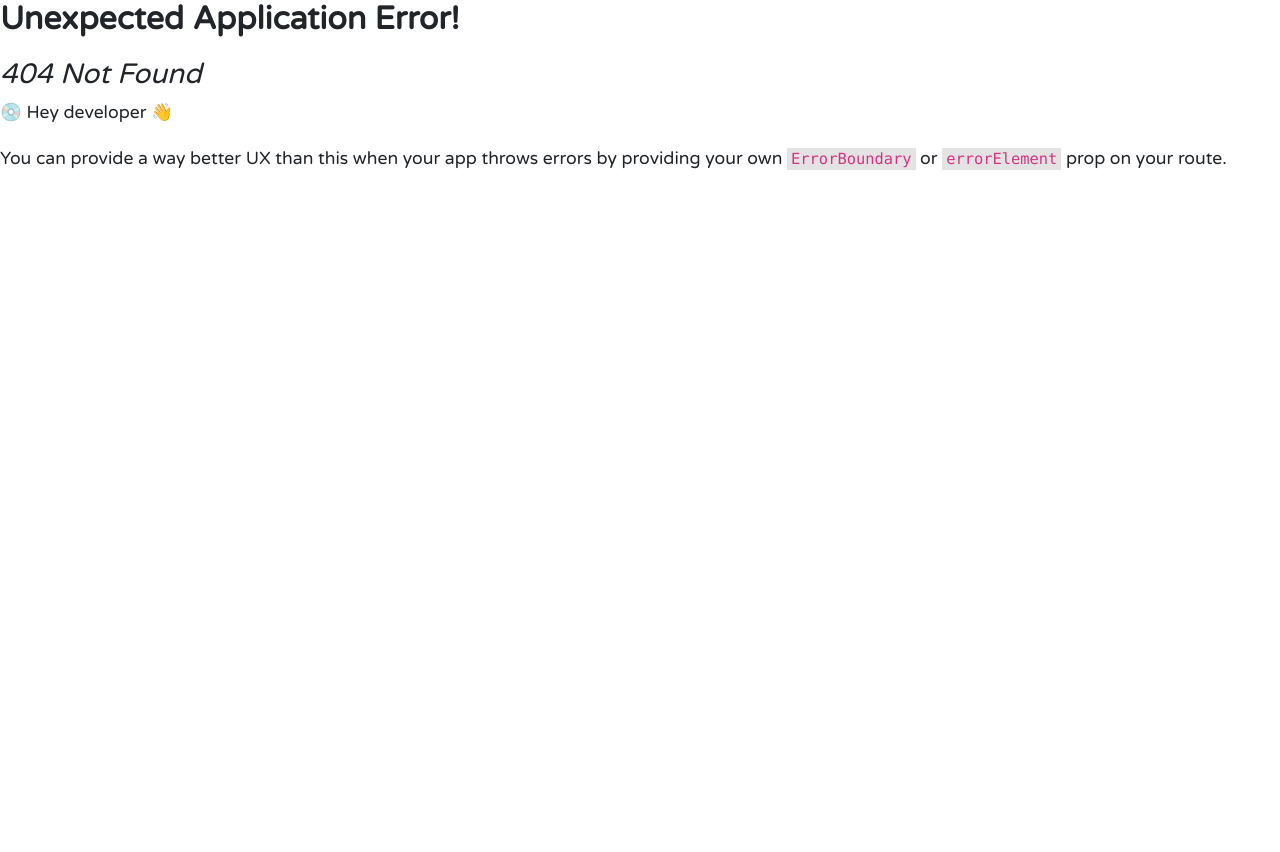
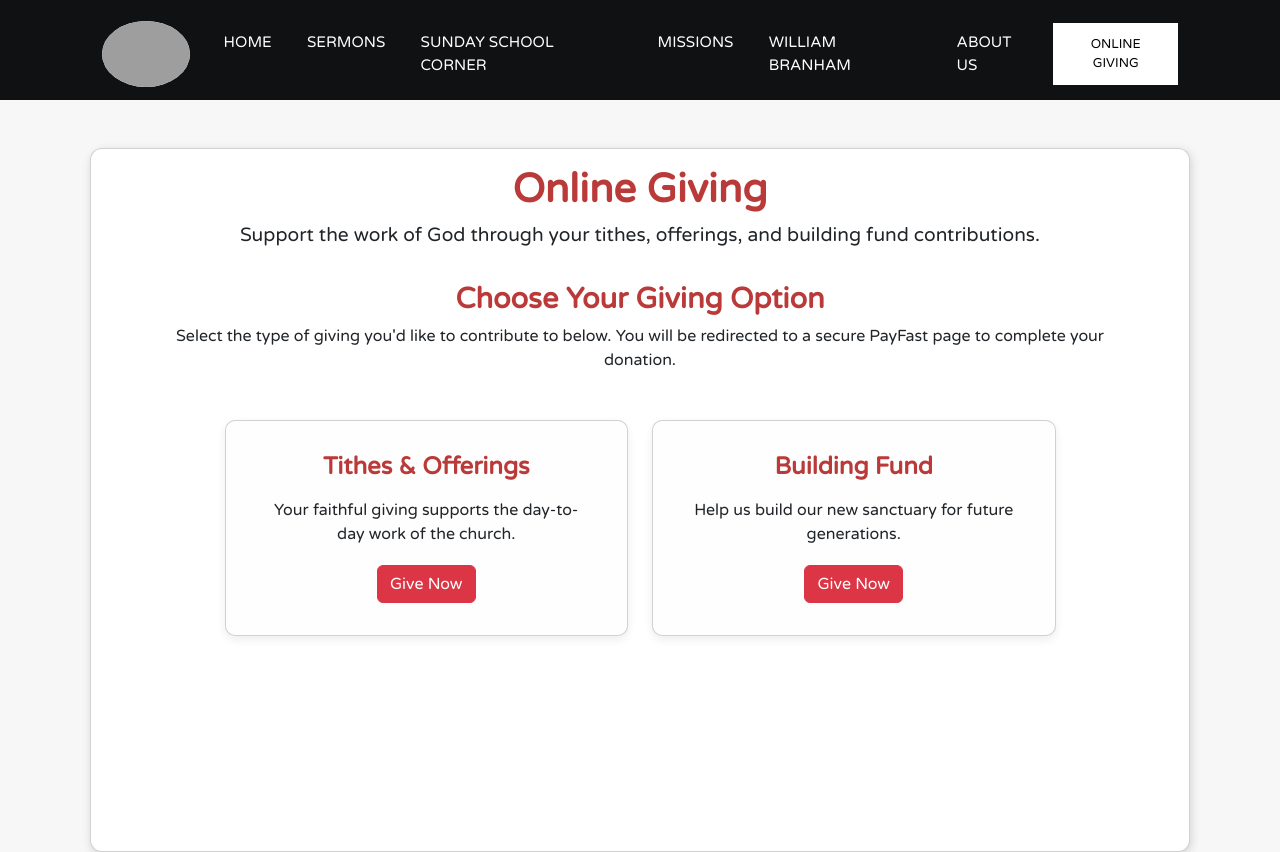
Before and after one commit to DelaneKay/Benoni-City-Tabernacle-Website, a React (Create React App) app: page /online-giving in a window 1280 px wide. Before the commit this address had no page. Shown: the top 852 px of the page. Before the commit the page ends 800 px from the top, so only its background shows below. Built offline with nearby package versions, Linux system fonts and the light colour scheme; no server answers; grey boxes are pictures that could not be loaded.

Commit message:
Added the online giving text

```diff
--- a/src/App.js
+++ b/src/App.js
@@ -1,21 +1,22 @@
 import './App.css';
 import { createBrowserRouter, createRoutesFromElements, Route, RouterProvider } from 'react-router-dom';
 
-import { AboutUs, Homepage, Missionary, RootLayout, Sermons, SundaySchool, SundaySchoolJunior, WilliamBranham, LiveStream } from './components/pages';
+import { AboutUs, Homepage, Missionary, RootLayout, Sermons, SundaySchool, SundaySchoolJunior, WilliamBranham, LiveStream, OnlineGiving } from './components/pages';
 import { SkeletonTheme } from 'react-loading-skeleton';
 
 function App() {
 
   const router = createBrowserRouter(createRoutesFromElements(
     <Route path='/' element={<RootLayout/>}>
-      <Route index element={<Homepage/>}></Route>
-      <Route path='/sermons' element={<Sermons/>}></Route>
-      <Route path='/sunday-school' element={<SundaySchool/>}></Route>
-      <Route path='/missionary' element={<Missionary/>}></Route>
-      <Route path='/sunday-school/presentations' element={<SundaySchoolJunior/>}></Route>
-      <Route path='/william-branham' element={<WilliamBranham/>}></Route>
-      <Route path='/about-us' element={<AboutUs/>}></Route>
+      <Route index element={<Homepage/>} />
+      <Route path='/sermons' element={<Sermons/>} />
+      <Route path='/sunday-school' element={<SundaySchool/>} />
+      <Route path='/missionary' element={<Missionary/>} />
+      <Route path='/sunday-school/presentations' element={<SundaySchoolJunior/>} />
+      <Route path='/william-branham' element={<WilliamBranham/>} />
+      <Route path='/about-us' element={<AboutUs/>} />
       <Route path='/watch-live' element={<LiveStream />} />
+      <Route path="/online-giving" element={<OnlineGiving />} />
     </Route>
   ))
 
--- a/src/components/pages/homepage/sections/Navigation/Navigation.js
+++ b/src/components/pages/homepage/sections/Navigation/Navigation.js
@@ -1,6 +1,6 @@
 import React, { useEffect, useState }  from 'react';
 import { Container, Navbar, Nav, Button } from 'react-bootstrap';
-import { Link, useLocation } from 'react-router-dom';
+import { Link, useLocation, useNavigate } from 'react-router-dom';
 import { FaTimes, FaBars } from 'react-icons/fa';
 
 // Logo
@@ -19,6 +19,8 @@ const Navigation = () => {
 
   // Get the current location (route)
   const location = useLocation();
+
+  const navigate = useNavigate();
 
   // Set whether the navbar should be transparent based on the route
   const isHomePage = location.pathname === '/'; // Make transparent on HomePage
@@ -110,7 +112,10 @@ const Navigation = () => {
                 >
                   ABOUT US
                 </Nav.Link>
-                  <Button className='nav-btn' variant='light' onClick={() => setExpanded(false)}>ONLINE GIVING</Button>
+                  <Button className='nav-b' variant='light' onClick={() => {
+                    setExpanded(false);
+                    navigate('/online-giving');
+                  }}>ONLINE GIVING</Button>
                 </Nav>
             </Navbar.Collapse>
           </Container>
--- a/src/components/pages/index.js
+++ b/src/components/pages/index.js
@@ -7,3 +7,4 @@ export { default as SundaySchoolJunior } from "./sundayschooljunior/SundaySchool
 export { default as WilliamBranham } from "./williambranham/WilliamBranham"
 export { default as AboutUs } from "./aboutus/AboutUs"
 export { default as LiveStream} from "./sermons/sections/Livestream/Livestream"
+export { default as OnlineGiving} from "./onlinegiving/OnlineGiving"
--- /dev/null
+++ b/src/components/pages/onlinegiving/OnlineGiving.css
@@ -0,0 +1,69 @@
+.navbar-background-placeholder {
+    height: 100px;
+    background-color: #0f1113;
+  }
+
+  .giving-wrapper {
+    padding: 3rem 1rem;
+    display: flex;
+    justify-content: center;
+    background-color: #f7f7f7;
+    min-height: 100vh;
+  }
+
+  .giving-card {
+    background: #fff;
+    border-radius: 12px;
+    padding: 0rem 2rem;
+    width: 100%;
+    max-width: 1100px;
+  }
+
+  .shadow-card {
+    box-shadow: 0 4px 10px rgba(0, 0, 0, 0.1), 4px 0 10px rgba(0, 0, 0, 0.05);
+  }
+
+  .giving-title {
+    font-size: 2.5rem;
+    font-weight: bold;
+    text-align: center;
+    color: #b93a38;
+  }
+
+  .giving-subtitle {
+    text-align: center;
+    font-size: 1.2rem;
+    margin-bottom: 2rem;
+  }
+
+  .giving-option-title {
+    color: #b93a38;
+    font-size: 1.8rem;
+    font-weight: 600;
+    text-align: center;
+  }
+
+  .giving-description {
+    text-align: center;
+    font-size: 1rem;
+  }
+
+  .giving-box {
+    background-color: #fefefe;
+    padding: 1rem 1.5rem;
+    border-radius: 10px;
+    box-shadow: 0px 4px 10px rgba(0,0,0,0.07);
+    text-align: center;
+  }
+
+  .giving-box-title {
+    font-size: 1.5rem;
+    color: #b93a38;
+    font-weight: 600;
+    margin-bottom: 1rem;
+  }
+
+  .giving-box-text {
+    font-size: 1rem;
+    margin-bottom: 1.2rem;
+  }
--- /dev/null
+++ b/src/components/pages/onlinegiving/OnlineGiving.js
@@ -0,0 +1,68 @@
+import React from 'react';
+import { Container, Row, Col, Card, Button } from 'react-bootstrap';
+import './OnlineGiving.css';
+
+const OnlineGiving = () => {
+  return (
+    <>
+      <div className="navbar-background-placeholder" />
+
+      <div className="giving-wrapper">
+        <Card className="giving-card shadow-card">
+          <Card.Body>
+            <h1 className="giving-title">Online Giving</h1>
+            <p className="giving-subtitle">
+              Support the work of God through your tithes, offerings, and building fund contributions.
+            </p>
+
+            <h3 className="giving-option-title">Choose Your Giving Option</h3>
+            <p className="giving-description">
+              Select the type of giving you'd like to contribute to below.
+              You will be redirected to a secure PayFast page to complete your donation.
+            </p>
+
+            <Row className="mt-5 justify-content-center">
+              <Col md={5} className="mb-4">
+                <Card className="giving-box">
+                  <Card.Body>
+                    <h4 className="giving-box-title">Tithes & Offerings</h4>
+                    <p className="giving-box-text">
+                      Your faithful giving supports the day-to-day work of the church.
+                    </p>
+                    <Button
+                      variant="danger"
+                      href="https://www.payfast.io/eng/process?cmd=_paynow&receiver=yourMerchantID&item_name=TithesAndOfferings"
+                      target="_blank"
+                    >
+                      Give Now
+                    </Button>
+                  </Card.Body>
+                </Card>
+              </Col>
+
+              <Col md={5} className="mb-4">
+                <Card className="giving-box">
+                  <Card.Body>
+                    <h4 className="giving-box-title">Building Fund</h4>
+                    <p className="giving-box-text">
+                      Help us build our new sanctuary for future generations.
+                    </p>
+                    <Button
+                      variant="danger"
+                      href="https://www.payfast.io/eng/process?cmd=_paynow&receiver=yourMerchantID&item_name=BuildingFund"
+                      target="_blank"
+                    >
+                      Give Now
+                    </Button>
+                  </Card.Body>
+                </Card>
+              </Col>
+            </Row>
+          </Card.Body>
+        </Card>
+      </div>
+    </>
+  );
+};
+
+export default OnlineGiving;
--- a/src/components/pages/sermons/sections/Livestream/Livestream.js
+++ b/src/components/pages/sermons/sections/Livestream/Livestream.js
@@ -7,22 +7,46 @@ const Livestream = () => {
   const [countdown, setCountdown] = useState('');
   const [nextService, setNextService] = useState('');
 
+  // ✅ Fixed countdown logic
   const getNextStreamTime = () => {
     const now = new Date();
-    const sunday = new Date();
-    const wednesday = new Date();
 
-    sunday.setDate(now.getDate() + ((7 - now.getDay()) % 7 || 7));
-    sunday.setHours(10, 0, 0, 0); // Sunday 10AM
+    // Create dates for this week's Sunday & Wednesday
+    const sunday = new Date(now);
+    sunday.setDate(now.getDate() + ((7 - now.getDay()) % 7)); // upcoming Sunday
+    sunday.setHours(10, 0, 0, 0); // 10 AM Sunday
 
-    wednesday.setDate(now.getDate() + ((3 - now.getDay() + 7) % 7 || 7));
-    wednesday.setHours(19, 0, 0, 0); // Wednesday 7PM
+    const wednesday = new Date(now);
+    wednesday.setDate(now.getDate() + ((3 - now.getDay() + 7) % 7)); // upcoming Wednesday
+    wednesday.setHours(19, 0, 0, 0); // 7 PM Wednesday
 
-    const next = now < sunday && now.getDay() !== 0
-      ? sunday
-      : now < wednesday
-        ? wednesday
-        : sunday;
+    let next;
+
+    // Logic:
+    // 1. If today is Sunday but before 10AM -> countdown to today 10AM
+    // 2. If today is Sunday but after 10AM -> countdown to Wednesday 7PM
+    // 3. If today is Wednesday but before 7PM -> countdown to today 7PM
+    // 4. If today is Wednesday but after 7PM -> countdown to Sunday 10AM
+    // 5. Else pick whichever comes first
+
+    if (now.getDay() === 0) {
+      // Sunday
+      if (now < sunday) {
+        next = sunday; // today 10 AM
+      } else {
+        next = wednesday; // next Wednesday
+      }
+    } else if (now.getDay() === 3) {
+      // Wednesday
+      if (now < wednesday) {
+        next = wednesday; // today 7 PM
+      } else {
+        next = sunday; // next Sunday
+      }
+    } else {
+      // Other days
+      next = now < wednesday ? wednesday : sunday;
+    }
 
     setNextService(next.getDay() === 0 ? 'Sunday Morning Service' : 'Wednesday Evening Service');
     return next;
@@ -35,6 +59,7 @@ const Livestream = () => {
       const diff = nextStream - now;
 
       if (diff <= 0) {
+        // Service time reached (can show "Live stream will start shortly" or mark as live)
         setIsLive(true);
         setCountdown('');
       } else {
@@ -42,6 +67,7 @@ const Livestream = () => {
         const minutes = String(Math.floor((diff / (1000 * 60)) % 60)).padStart(2, '0');
         const seconds = String(Math.floor((diff / 1000) % 60)).padStart(2, '0');
         setCountdown(`${hours}h ${minutes}m ${seconds}s`);
+        setIsLive(false);
       }
     }, 1000);
 
@@ -50,7 +76,9 @@ const Livestream = () => {
 
   return (
     <>
+      {/* Placeholder behind navbar */}
       <div className="navbar-background-placeholder" />
+
       <div className="livestream-container">
         <div className="livestream-box">
           {isLive ? (
@@ -71,6 +99,8 @@ const Livestream = () => {
           )}
         </div>
       </div>
+
+      {/* Padding to footer */}
       <div className="footer-padding-placeholder" />
     </>
   );
```
